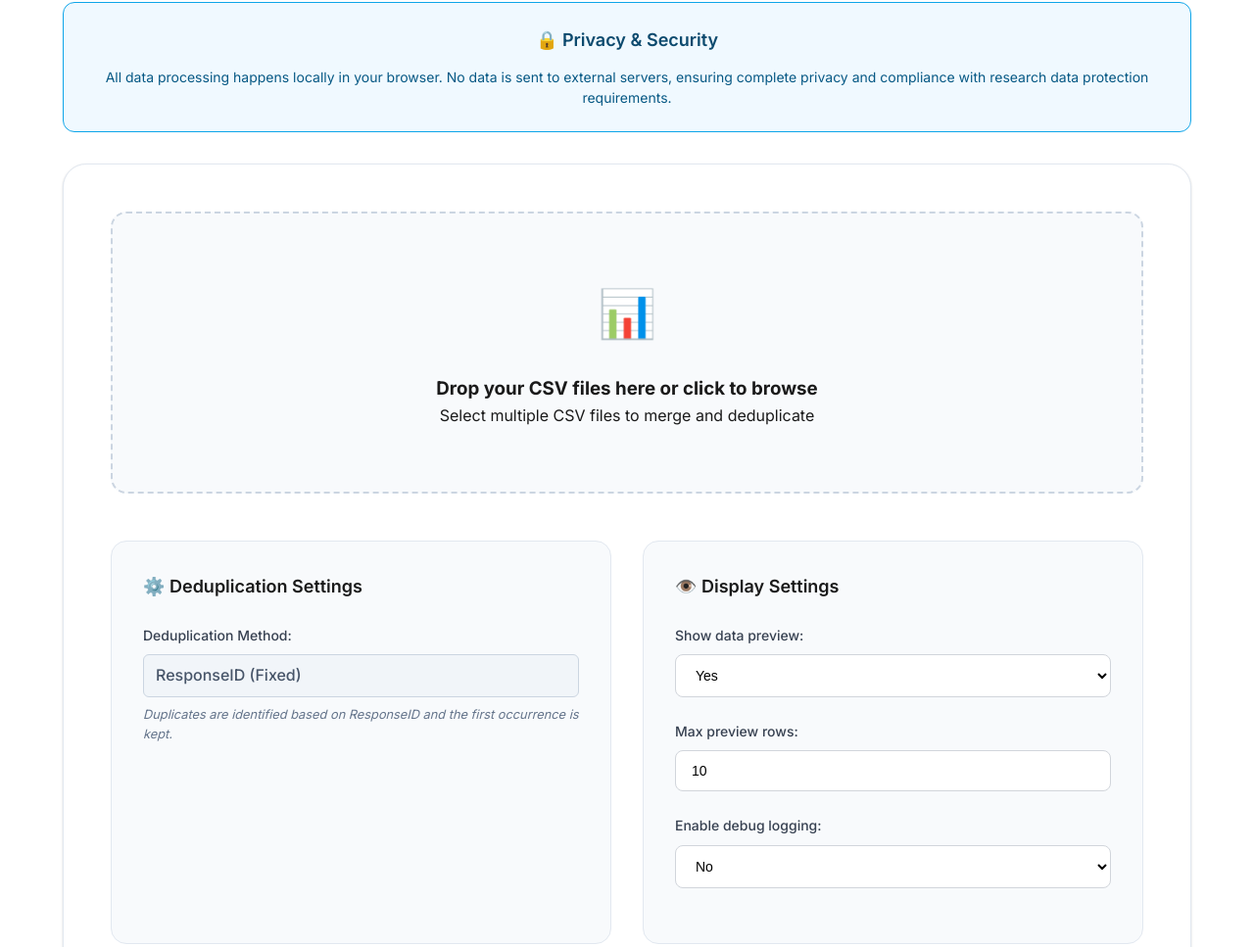
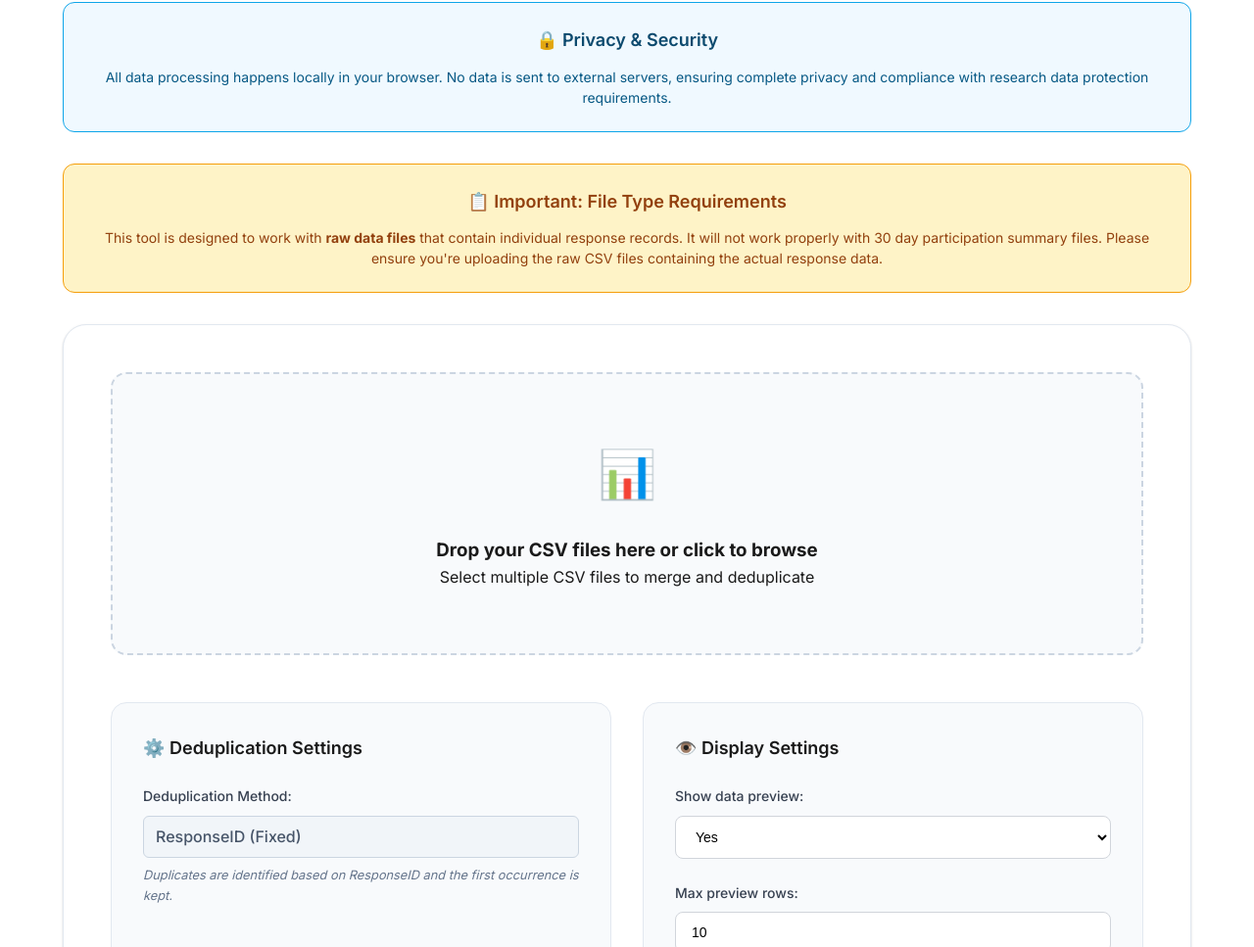
Before and after one commit to AppHatchery/fabla-data-collation, a plain HTML site: page index.html in a window 1280 px wide. Shown: the part 920-1887 px from the top of the page at 98% size. Drawn offline with Linux system fonts and the light colour scheme.

Commit message:
ghost cursor fix; updated instructions;

```diff
--- a/index.html
+++ b/index.html
@@ -18,7 +18,7 @@
             color: #1a1a1a;
             background: #ffffff;
             min-height: 100vh;
-            cursor: url('fabla-ghost.png') 16 16, auto;
+            cursor: url('fabla-ghost-cursor.png') 32 32, auto;
         }
 
         .container {
@@ -190,6 +190,28 @@
 
         .privacy-notice p {
             color: #075985;
+            font-size: 0.875rem;
+            line-height: 1.5;
+        }
+
+        .data-notice {
+            background: #fef3c7;
+            border: 1px solid #f59e0b;
+            border-radius: 12px;
+            padding: 24px;
+            margin: 32px 0;
+            text-align: center;
+        }
+
+        .data-notice h4 {
+            color: #92400e;
+            font-size: 1.125rem;
+            font-weight: 600;
+            margin-bottom: 12px;
+        }
+
+        .data-notice p {
+            color: #92400e;
             font-size: 0.875rem;
             line-height: 1.5;
         }
@@ -586,6 +608,11 @@
                 <p>All data processing happens locally in your browser. No data is sent to external servers, ensuring complete privacy and compliance with research data protection requirements.</p>
             </div>
 
+            <div class="data-notice">
+                <h4>📋 Important: File Type Requirements</h4>
+                <p>This tool is designed to work with <strong>raw data files</strong> that contain individual response records. It will not work properly with 30 day participation summary files. Please ensure you're uploading the raw CSV files containing the actual response data.</p>
+            </div>
+
             <div class="main-card">
             <div class="upload-area" id="uploadArea">
                 <div class="upload-icon">📊</div>
```
Also changed, not shown: fabla-ghost-cursor.png (added).
